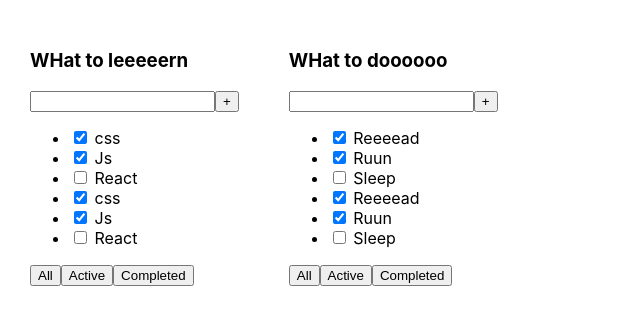
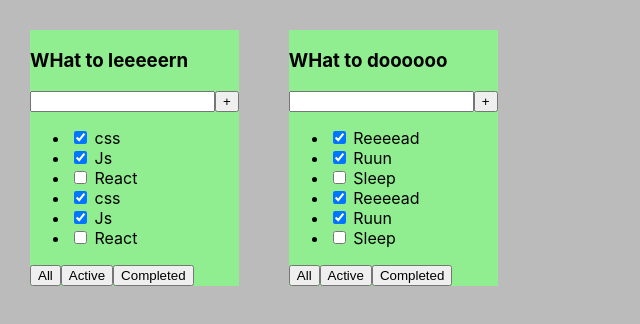
Before and after one commit to Vance051/1-todolist, a React (Create React App) app: page / in a window 1280 px wide. Shown: the top 324 px of the page, without its empty margins (0-640 px from the left). Built offline with nearby package versions, Linux system fonts and the light colour scheme.

Commit message:
Lesson1 - add some style in App.css

```diff
--- a/src/App.css
+++ b/src/App.css
@@ -1,8 +1,12 @@
 .App {
-  padding: 30px;
-  display: flex;
+    padding: 30px;
+    display: flex;
+    background: #5556;
+    height: 100vh;
 }
 
 .App > div {
-  margin-right: 50px;
+    margin-right: 50px;
+    height: max-content;
+    background: lightgreen;
 }
```
